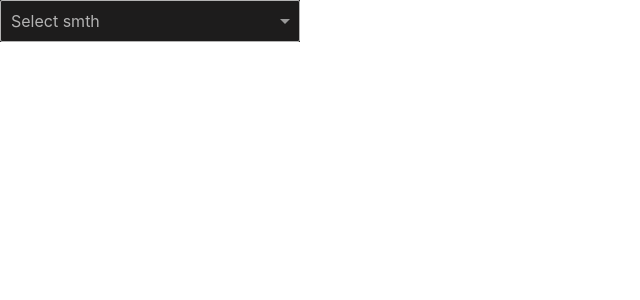
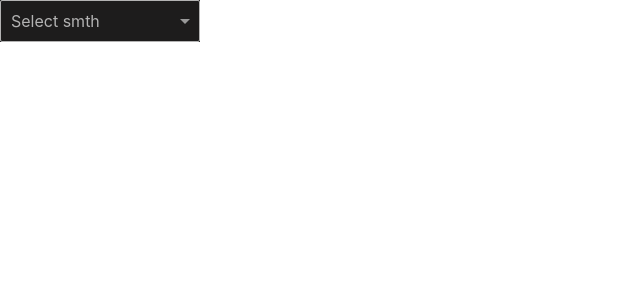
Before and after one commit to ferrory63/testselect, a React (Create React App) app: page / in a window 1280 px wide. Shown: the top 300 px of the page, without its empty margins (0-640 px from the left). Built offline with nearby package versions, Linux system fonts and the light colour scheme.

Commit message:
Обязательные требования + возможность выбора одиночного или множественного выбора

```diff
--- a/package.json
+++ b/package.json
@@ -34,5 +34,8 @@
       "last 1 firefox version",
       "last 1 safari version"
     ]
+  },
+  "devDependencies": {
+    "prettier": "2.7.1"
   }
 }
--- a/src/App.js
+++ b/src/App.js
@@ -1,34 +1,26 @@
-import React from "react";
+import React, { useState } from 'react'
 import Select from './Select'
 
 function App() {
+    const array = [
+        { id: 1, text: 'Сергей', imageUrl: '/icons/photo.svg' },
+        { id: 2, text: 'Иван', imageUrl: '' },
+        { id: 3, text: 'Геннадий', imageUrl: '' },
+    ]
 
+    const [value, setValue] = useState([])
 
-
-  const array = [
-    {id:1,text : 'Сергей', imageUrl : "/icons/photo.svg"},
-    {id:2,text : 'Иван', imageUrl : ""},
-    {id:3,text : 'Геннадий', imageUrl : ""},
-   ];
-
-  const [value, setValue] = React.useState([])
-
-
-  return (
-
-
-    <Select
-      content={array}
-      prompt={'Select smth'}
-      value = {value}
-      setValue = {(val) => setValue(val)}
-      color = {'dark'}
-      width = {300}
-    />
-
-
-
-  );
+    return (
+        <Select
+            content={array}
+            prompt={'Select smth'}
+            value={value}
+            setValue={(val) => setValue(val)}
+            color={'dark'}
+            width={200}
+            multiselect={true}
+        />
+    )
 }
 
-export default App;
+export default App
--- a/src/Option/index.js
+++ b/src/Option/index.js
@@ -1,27 +1,26 @@
-import React from "react";
+import React, { useState } from 'react'
 import './option.css'
 
-function Option ({content, onAddToValue, color})  {
-    const [isAdded, setIsAdded] = React.useState(false);
+function Option({ content, onAddToValue, color, multiselect }) {
+    const [isAdded, setIsAdded] = useState(false)
 
     const add = (content) => {
-        onAddToValue(content);
-        setIsAdded(!isAdded);
+        if (multiselect) {
+            onAddToValue(content)
+            setIsAdded(!isAdded)
+        } else if (!multiselect) {
+            onAddToValue(content)
         }
-
+    }
 
     return (
         <div
-
             onClick={() => {
                 add(content)
-
             }}
-
-
             className={`option ${color} ${isAdded ? `added ` : null} `}
         >
-                            <img width={15} height={15} src={content.imageUrl} alt=''/>
+            <img width={15} height={15} src={content.imageUrl} alt="" />
             <p>{content.text}</p>
         </div>
     )
--- a/src/Select/index.js
+++ b/src/Select/index.js
@@ -1,70 +1,104 @@
-import React from 'react';
-import Option from '../Option';
+import React, { useState, useEffect, useRef } from 'react'
+import Option from '../Option'
 import './select.css'
 
-function Select ({content, prompt, value, setValue, color, width}) {
-   const [isopen, setIsOpen] = React.useState(false);
-   const [searchValue, setSearchValue] = React.useState("");
-   const ref = React.useRef(null);
+function Select({
+    content,
+    prompt,
+    value,
+    setValue,
+    color,
+    width,
+    multiselect,
+}) {
+    const [isopen, setIsOpen] = useState(false)
+    const [searchValue, setSearchValue] = useState('')
 
+    const ref = useRef(null)
 
-
-
-
-   React.useEffect(()=> {
+    useEffect(() => {
         let close = (event) => {
             if (!ref.current.contains(event.target)) {
                 setIsOpen(false)
-        //setSearchValue("");
             }
         }
-    document.addEventListener("click", close);
+        document.addEventListener('click', close)
         return () => {
-        document.removeEventListener("click", close)
+            document.removeEventListener('click', close)
         }
-    }, []);
+    }, [])
 
     const onChangeSearchInput = (event) => {
-        setSearchValue(event.target.value);
+        setSearchValue(event.target.value)
     }
 
-   const onAddToValue = (content) =>{
+    const onAddToValue = (content) => {
+        if (multiselect) {
             if (value.find((item) => Number(content.id) === Number(item.id))) {
-                setValue((prev) => prev.filter(item => Number(content.id) !== Number(item.id)))
-
+                setValue((prev) =>
+                    prev.filter(
+                        (item) => Number(content.id) !== Number(item.id)
+                    )
+                )
             } else {
-
-                setValue((prev) => [...prev,content])
+                setValue((prev) => [...prev, content])
+            }
+        } else if (!multiselect) {
+            setValue(content)
+            setIsOpen(!isopen)
         }
     }
 
     return (
-        <div style={{width:width}}>
-            <div ref={ref} className={`select ${color}`} >
-            <div  className={`control ${color}`} onClick={() => setIsOpen(true)}>
-                <div  className={`search ${color}`}>
-                    {isopen ? <input className={`search-block ${color}`} onChange={onChangeSearchInput} value={searchValue} placeholder='Search...' type="text" /> : prompt}
+        <div style={{ width: width }}>
+            <div ref={ref} className={`select ${color}`}>
+                <div
+                    className={`control ${color}`}
+                    //  onClick={() => setIsOpen(true)}
+                >
+                    <div className="selected-value">
+                        {prompt}
                     </div>
-                <div className={isopen ? null : "arrow" }/>
+                    <div
+                        onClick={() => setIsOpen(!isopen)}
+                        className={`arrow ${isopen ? 'open' : null}`}
+                    />
                 </div>
-            <div className={`options ${isopen ? "open" : null } ${color}`}>
-                {content.filter((obj) => obj.text.toLowerCase().includes(searchValue)).map((obj) => (
+                <div className={`options ${isopen ? 'open' : null} ${color}`}>
+                    <div className={`search ${color}`}>
+                        {isopen ? (
+                            <input
+                                className={`search-block ${color}`}
+                                onChange={onChangeSearchInput}
+                                value={searchValue}
+                                placeholder="Search..."
+                                type="text"
+                            />
+                        ) : (
+                            prompt
+                        )}
+                    </div>
+                    {content
+                        .filter((obj) =>
+                            obj.text
+                                .toLowerCase()
+                                .includes(searchValue.toLowerCase())
+                        )
+                        .map((obj) => (
                             <Option
-                        value = {value}
-                        setValue = {setValue}
+                                value={value}
+                                setValue={setValue}
                                 content={obj}
-                        key = {obj.id}
-                        onAddToValue= {onAddToValue}
-                        color = {color}
+                                key={obj.id}
+                                onAddToValue={onAddToValue}
+                                color={color}
+                                multiselect={multiselect}
                             />
                         ))}
                 </div>
             </div>
         </div>
-
     )
-
-
 }
 
-export default Select;
+export default Select
--- a/src/Select/select.css
+++ b/src/Select/select.css
@@ -3,6 +3,19 @@
   position: relative;
 
   cursor: default;
+}
+
+.select .selected-value {
+  line-height: 1.5;
+  font-size: 1rem;
+  border: 1px solid;
+  border-radius: 2px;
+  box-sizing: border-box;
+  cursor: default;
+  outline: none;
+  padding: 8px 52px 8px 10px;
+  transition: all 200ms ease;
+  width: 100%;
 }
 
 .select .arrow {
@@ -69,3 +82,8 @@
   color:rgb(139, 139, 139);
 
 }
+
+.select .arrow.open {
+  border-color: transparent transparent #999;
+  border-width: 0 5px 5px;
+}
```
Also changed, not shown: src/index.js (+9 -10 lines), .prettierrc.json (added), 1 other file (tests, documents, lock files or other folders). Lines whose indentation alone changed are shown as unchanged.
